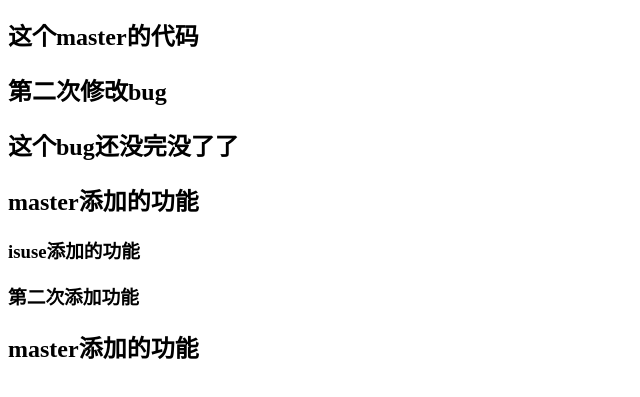
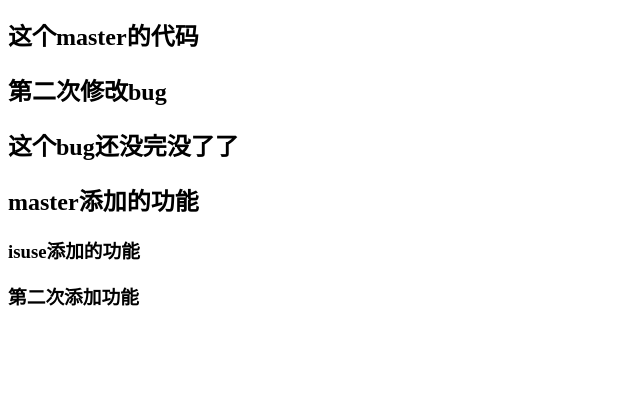
Before and after one commit to yjtdy/git-demo, a plain HTML site: page index.html in a window 1280 px wide. Shown: the part 127-524 px from the top of the page, without its empty margins (0-640 px from the left). Drawn offline with Linux system fonts and the light colour scheme.

Commit message:
第四次修改bug

```diff
--- a/index.html
+++ b/index.html
@@ -14,6 +14,5 @@
   <h2>master添加的功能</h2>
   <h3>isuse添加的功能</h3>
   <h3>第二次添加功能</h3>
-  <h2>master添加的功能</h2>
 </body>
 </html>
```
